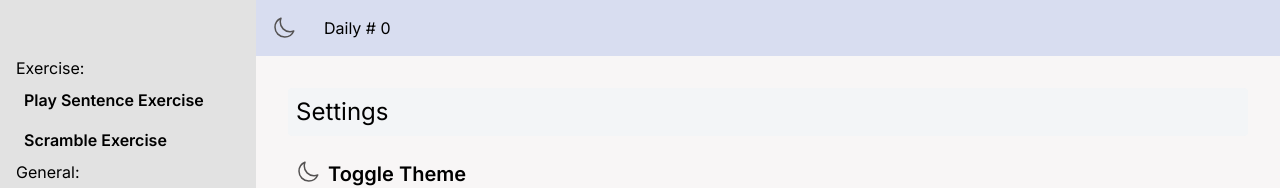
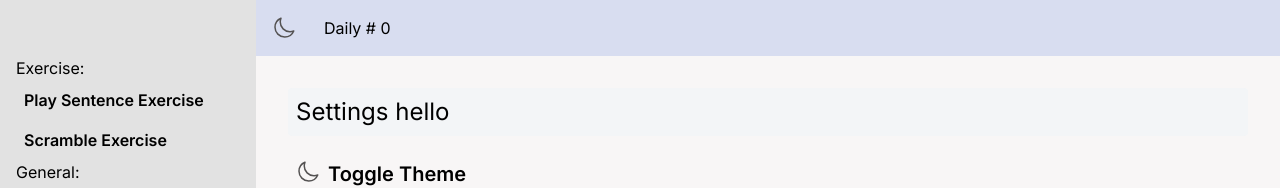
Before and after one commit to eliaweiss/open-lingua-ai, a Next.js app: page /settings in a window 1280 px wide. Shown: the top 188 px of the page. Built offline with nearby package versions, Linux system fonts and the light colour scheme.

Commit message:
react-intl

```diff
--- a/package.json
+++ b/package.json
@@ -16,7 +16,8 @@
     "react-dnd": "^16.0.1",
     "react-dnd-html5-backend": "^16.0.1",
     "react-dnd-touch-backend": "^16.0.1",
-    "react-dom": "^18"
+    "react-dom": "^18",
+    "react-intl": "^6.6.8"
   },
   "devDependencies": {
     "@types/node": "20.14.11",
--- /dev/null
+++ b/src/app/i18n/index.js
@@ -0,0 +1,33 @@
+// src/i18n/index.js
+import { IntlProvider } from "react-intl";
+import React, { useState } from "react";
+// import * as messages from "./locales"; // Assuming locale files are in the 'locales' folder
+
+const availableLocales = ["en", "es"]; // Add more locales as needed
+
+const I18nContext = React.createContext();
+
+const loadLocale = async (locale) => {
+  const localeModule = await import(`./locales/${locale}.json`);
+  return localeModule.default;
+};
+
+function I18nProvider({ children }) {
+  const [locale, setLocale] = useState(navigator.language.substring(0, 2)); // Default to browser locale
+
+  const handleLocaleChange = (newLocale) => {
+    if (availableLocales.includes(newLocale)) {
+      setLocale(newLocale);
+    }
+  };
+
+  return (
+    <I18nContext.Provider value={{ locale, handleLocaleChange }}>
+      <IntlProvider locale={locale} messages={loadLocale(locale)}>
+        {children}
+      </IntlProvider>
+    </I18nContext.Provider>
+  );
+}
+
+export { I18nProvider, I18nContext };
--- /dev/null
+++ b/src/app/i18n/locales/en.json
@@ -0,0 +1,3 @@
+{
+    "hello": "Hello"
+  }
--- a/src/app/layout.js
+++ b/src/app/layout.js
@@ -6,6 +6,8 @@ import { AppProvider, useAppContext } from "./context/AppContext";
 import { useState } from "react";
 import { NavMenu } from "./components/NavMenu";
 import { AppHeader } from "./components/AppHeader";
+// src/app.js
+import { I18nProvider } from "./i18n";
 
 const inter = Inter({ subsets: ["latin"] });
 
@@ -13,9 +15,11 @@ export default function RootLayout({ children }) {
   return (
     <html lang="en">
       <body className={inter.className}>
-        <AppProvider>
-          <AppWrapper>{children}</AppWrapper>
-        </AppProvider>
+        <I18nProvider>
+          <AppProvider>
+            <AppWrapper>{children}</AppWrapper>
+          </AppProvider>
+        </I18nProvider>
       </body>
     </html>
   );
--- a/src/app/settings/SettingsUi.jsx
+++ b/src/app/settings/SettingsUi.jsx
@@ -1,13 +1,15 @@
 "use client";
 
+import { useIntl } from "react-intl";
 import { Input } from "../components/Input";
 import MenuItem from "../components/MenuItem";
 import ThemeToggle from "../components/ThemeToggle";
 import { useAppContext } from "../context/AppContext";
 
 export function SettingsUi() {
-  const { phraseRange, setPhraseRange, allPhrases } =
-    useAppContext();
+  const { phraseRange, setPhraseRange, allPhrases } = useAppContext();
+  const intl = useIntl();
+  const greeting = intl.formatMessage({ id: "hello" });
 
   const handleRangeChange = (event) => {
     const { name, value } = event.target;
@@ -29,7 +31,9 @@ export function SettingsUi() {
 
   return (
     <div className="p-4">
-      <h1 className="text-2xl mb-4 bg-muted  p-2 rounded">Settings</h1>
+      <h1 className="text-2xl mb-4 bg-muted  p-2 rounded">
+        Settings {greeting}
+      </h1>
 
       <div className="mb-6">
         <MenuItem>
```
Also changed, not shown: 1 other file (tests, documents, lock files or other folders).
